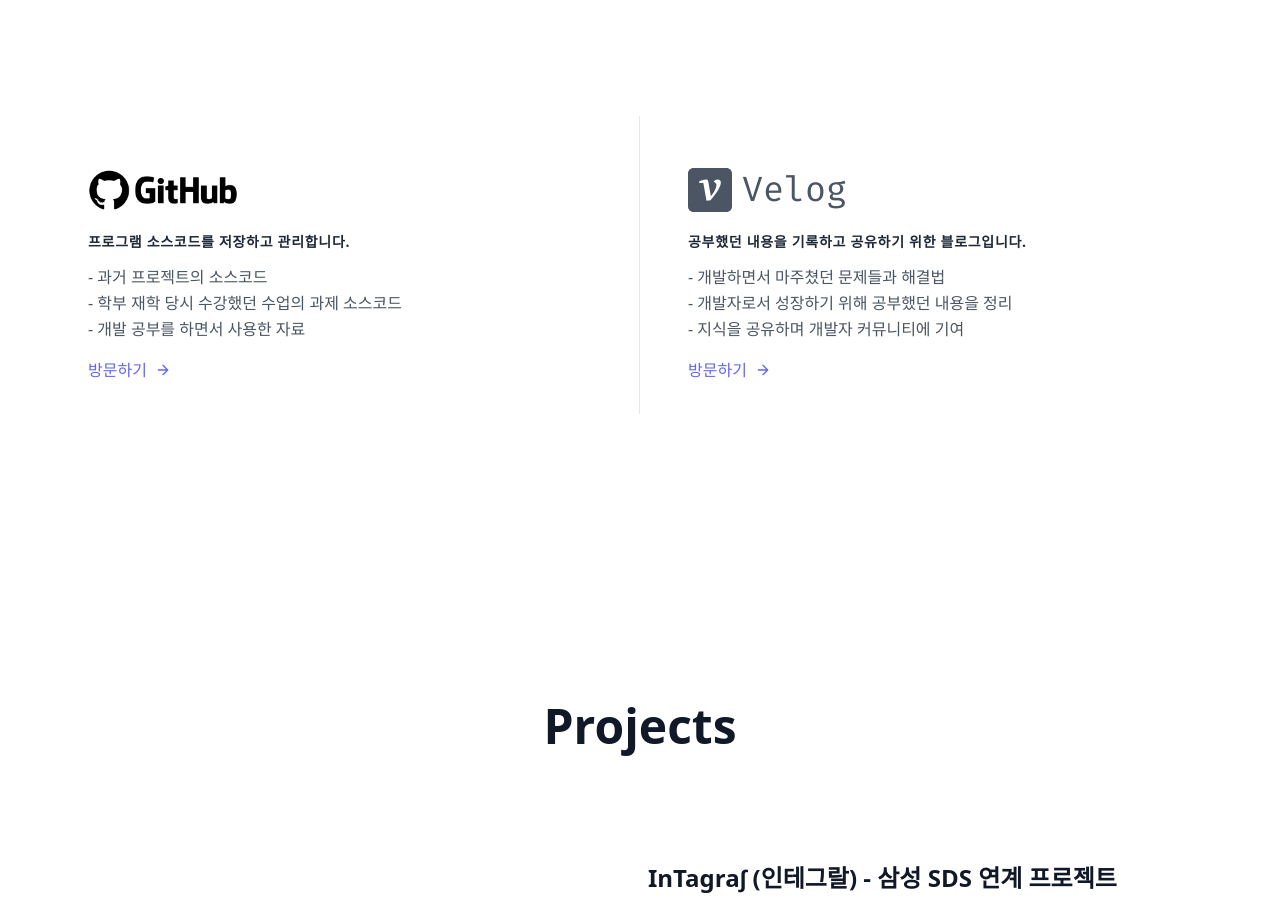
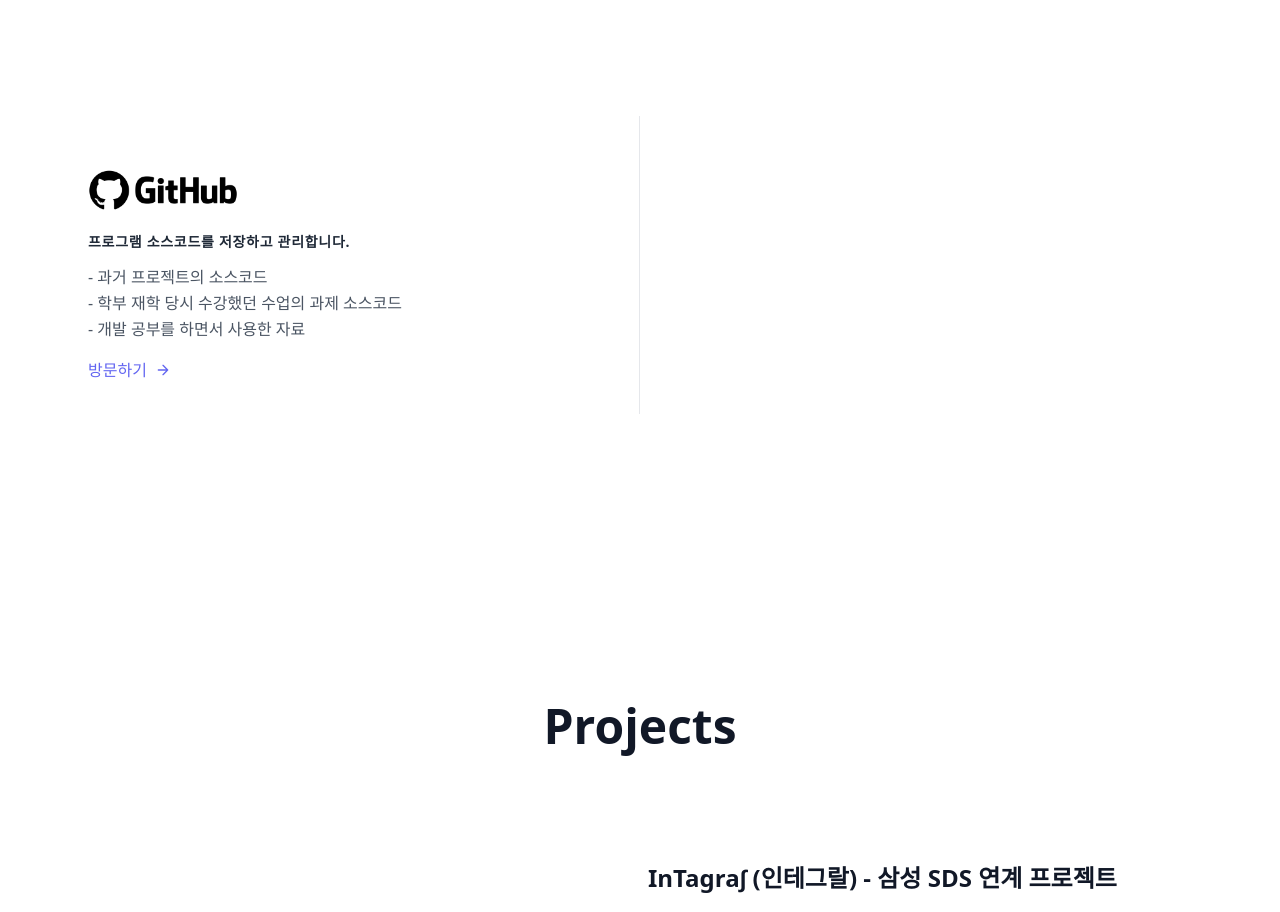
Before and after one commit to wet6123/wet6123_portfolio, a Next.js app: page / in a window 1280 px wide. Shown: the part 2824-3736 px from the top of the page. Built offline with nearby package versions, Linux system fonts and the light colour scheme; grey boxes are pictures that could not be loaded; a web font is replaced by a local one.

Commit message:
refactor: 블로그 임시 비활성화

```diff
--- a/components/home/archiving.tsx
+++ b/components/home/archiving.tsx
@@ -53,7 +53,7 @@ export default function Archiving() {
                 </svg>
               </a>
             </div>
-            <div className="md:w-1/2 md:pr-12 md:pl-12 md:py-8 mb-10 md:mb-0 pb-10">
+            {/* <div className="md:w-1/2 md:pr-12 md:pl-12 md:py-8 mb-10 md:mb-0 pb-10">
               <div className="flex h-[84px] items-center">
                 <svg
                   width="44"
@@ -102,7 +102,7 @@ export default function Archiving() {
                   <path d="M5 12h14M12 5l7 7-7 7"></path>
                 </svg>
               </a>
-            </div>
+            </div> */}
           </div>
         </section>
       </div>
```
